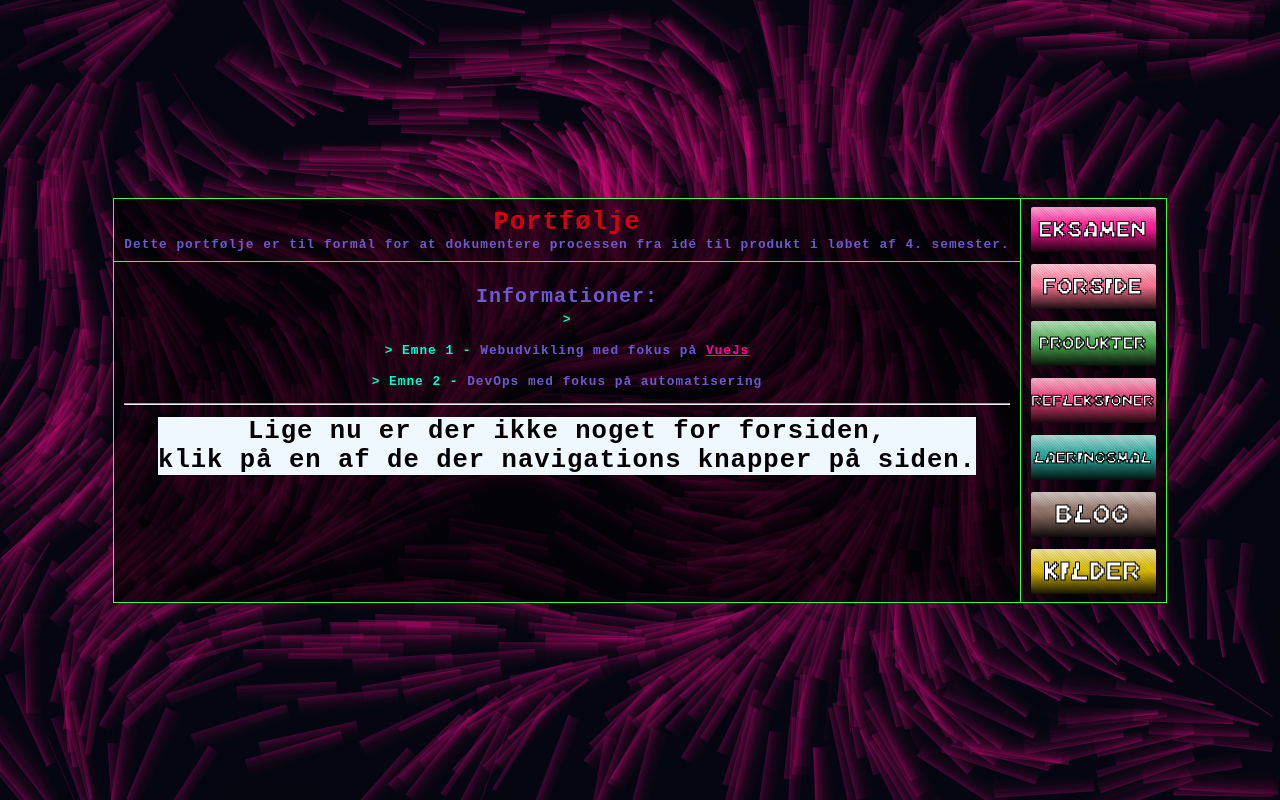
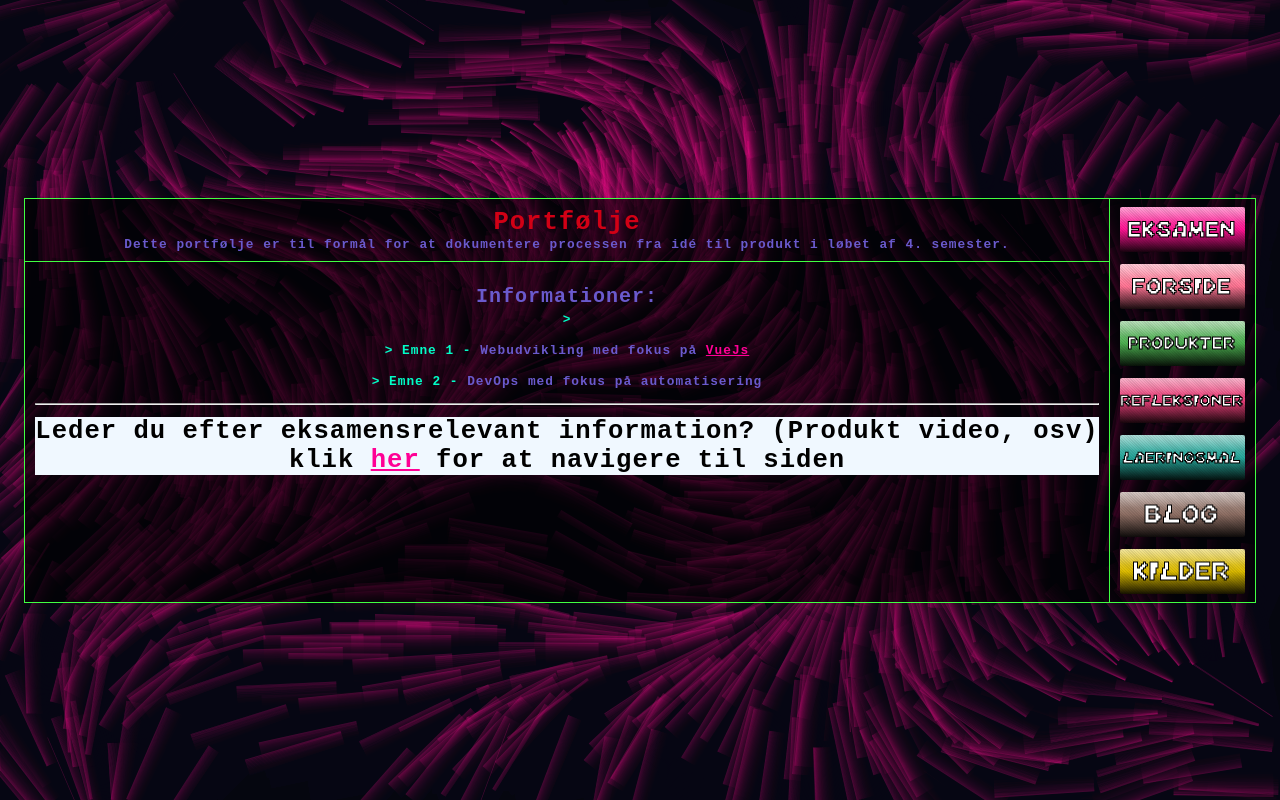
Before and after one commit to Gatherer4466/gatherer4466.github.io, a Vue app: page / in a window 1280 px wide. Built offline with nearby package versions, Linux system fonts and the light colour scheme.

Commit message:
update front page

```diff
--- a/src/views/HomeView.vue
+++ b/src/views/HomeView.vue
@@ -1,8 +1,8 @@
 <template>
   <div class="wrapper">
     <h1 class="message">
-      Lige nu er der ikke noget for forsiden,<br />
-      klik på en af de der navigations knapper på siden.
+      Leder du efter eksamensrelevant information? (Produkt video, osv)<br />
+      klik <span><a href="/#/fremhaevet">her</a></span> for at navigere til siden
     </h1>
 
     <img
```
